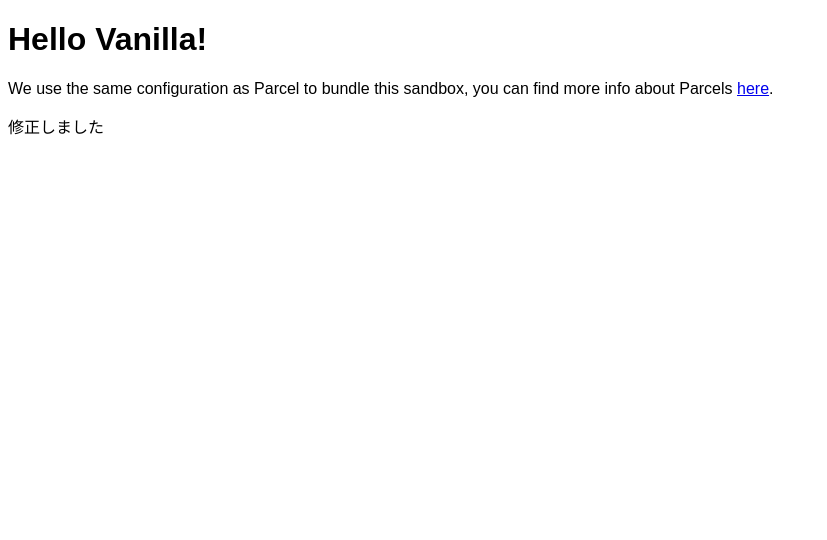
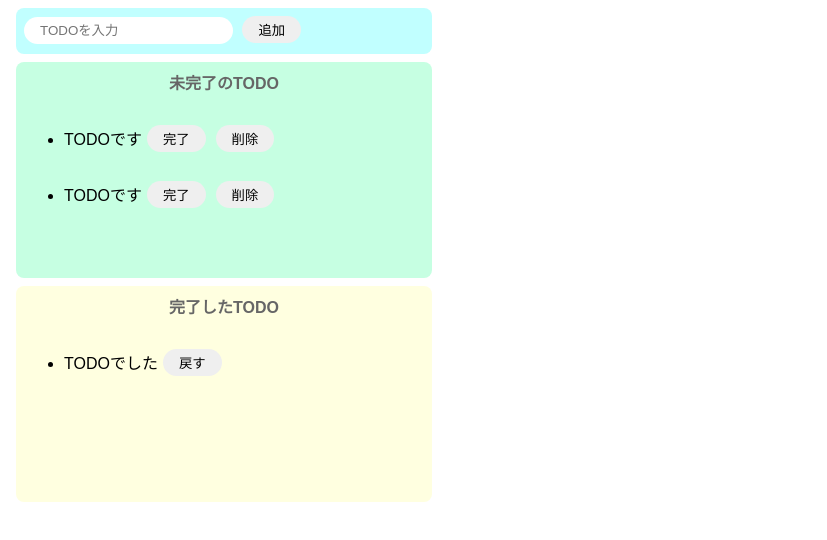
Before and after one commit to kazuki0414/codesandbox-test, a website built with Parcel: page index.html in a window 1280 px wide. Shown: the whole page, without its empty margins (0-827 px from the left). Built offline with nearby package versions, Linux system fonts and the light colour scheme.

Commit message:
javascript更新

```diff
--- a/index.html
+++ b/index.html
@@ -1,13 +1,46 @@
 <!DOCTYPE html>
 <html>
   <head>
-    <title>Parcel Sandbox</title>
+    <title>TODO(JS)</title>
     <meta charset="UTF-8" />
+    <link rel="stylesheet" href="src/styles.css" />
   </head>
 
   <body>
-    <div id="app"></div>
-    <p>修正しました</p>
+    <div class="input-area">
+      <input id="add-text" placeholder="TODOを入力" />
+      <button id="add-button">追加</button>
+    </div>
+    <div class="incomplete-area">
+      <p class="title">未完了のTODO</p>
+      <ul>
+        <li>
+          <div class="list-row">
+            <p>TODOです</p>
+            <button>完了</button>
+            <button>削除</button>
+          </div>
+        </li>
+        <li>
+          <div class="list-row">
+            <p>TODOです</p>
+            <button>完了</button>
+            <button>削除</button>
+          </div>
+        </li>
+      </ul>
+    </div>
+    <div class="complete-area">
+      <p class="title">完了したTODO</p>
+      <ul>
+        <li>
+          <div class="list-row">
+            <p>TODOでした</p>
+            <button>戻す</button>
+          </div>
+        </li>
+      </ul>
+    </div>
 
     <script src="src/index.js"></script>
   </body>
--- a/src/index.js
+++ b/src/index.js
@@ -1,10 +1,8 @@
-import "./styles.css";
+const onClickAdd = () => {
+  const inputText = document.getElementById("add-text").value;
+  alert(inputText);
+};
 
-document.getElementById("app").innerHTML = `
-<h1>Hello Vanilla!</h1>
-<div>
-  We use the same configuration as Parcel to bundle this sandbox, you can find more
-  info about Parcels
-  <a href="https://parceljs.org" target="_blank" rel="noopener noreferrer">here</a>.
-</div>
-`;
+document
+  .getElementById("add-button")
+  .addEventListener("click", () => onClickAdd());
--- a/src/styles.css
+++ b/src/styles.css
@@ -1,3 +1,62 @@
 body {
   font-family: sans-serif;
 }
+
+input {
+  border-radius: 16px;
+  border: none;
+  padding: 6px 16px;
+  outline: none;
+}
+
+button {
+  border-radius: 16px;
+  border: none;
+  padding: 4px 16px;
+  margin: 0 5px 0;
+}
+
+button:hover {
+  background-color: #ff7fff;
+  color: #fff;
+  cursor: pointer;
+}
+
+.input-area {
+  background-color: #c1ffff;
+  width: 400px;
+  height: 30px;
+  padding: 8px;
+  margin: 8px;
+  border-radius: 8px;
+}
+
+.incomplete-area {
+  background-color: #c6ffe2;
+  width: 400px;
+  min-height: 200px;
+  padding: 8px;
+  margin: 8px;
+  border-radius: 8px;
+}
+
+.complete-area {
+  background-color: #ffffe0;
+  width: 400px;
+  min-height: 200px;
+  padding: 8px;
+  margin: 8px;
+  border-radius: 8px;
+}
+
+.title {
+  text-align: center;
+  margin-top: 0;
+  font-weight: bold;
+  color: #666;
+}
+
+.list-row {
+  display: flex;
+  align-items: center;
+}
```
